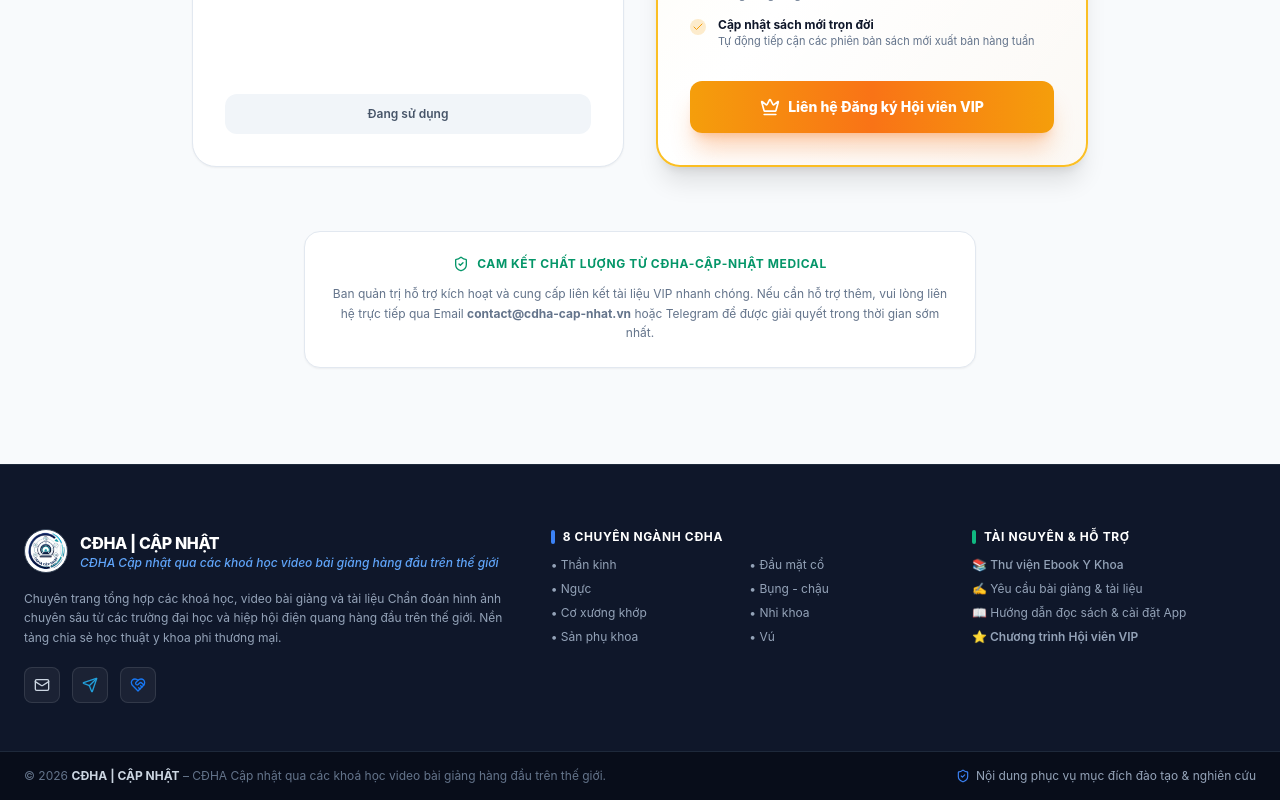
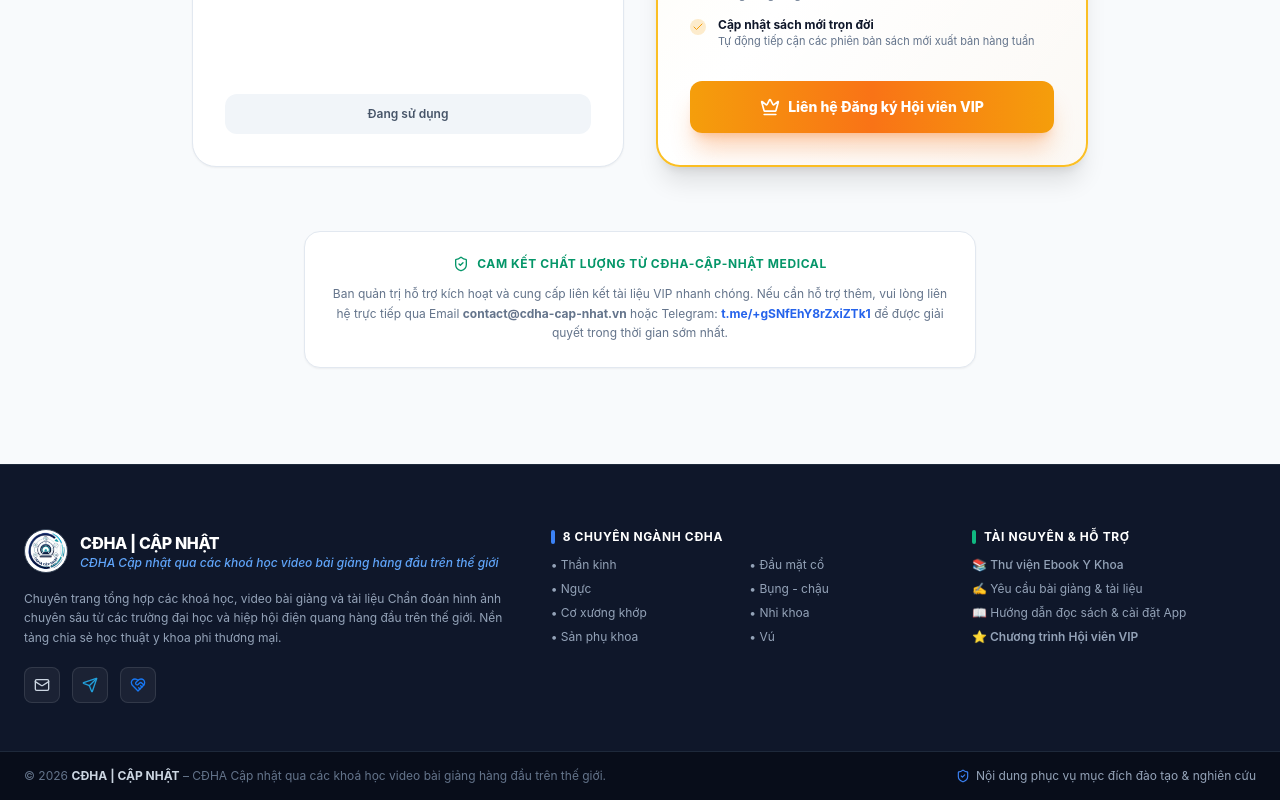
Before and after one commit to cdha-cap-nhat/cdha-cap-nhat, a Next.js app: page /nang-cap-vip in a window 1280 px wide. Shown: the part 917-1717 px from the top of the page. Built offline with nearby package versions, Linux system fonts and the light colour scheme.

Commit message:
Cap nhat link lien ket Telegram moi: https://t.me/+gSNfEhY8rZxiZTk1

```diff
--- a/src/app/admin/page.tsx
+++ b/src/app/admin/page.tsx
@@ -33,7 +33,7 @@ export default function AdminPage() {
     siteName: "CĐHA-Cập-Nhật Medical",
     contactEmail: "contact@cdha-cap-nhat.vn",
     supportHotline: "0988.xxx.xxx",
-    telegram: "@cdhacapnhat",
+    telegram: "https://t.me/+gSNfEhY8rZxiZTk1",
     storageDriveUrl: "https://drive.google.com/drive/folders/cdha-vip",
     maintenanceMode: false,
   });
--- a/src/app/nang-cap-vip/page.tsx
+++ b/src/app/nang-cap-vip/page.tsx
@@ -142,7 +142,7 @@ export default function VipUpgradePage() {
             <ShieldCheck className="w-4 h-4" /> Cam kết chất lượng từ CĐHA-Cập-Nhật Medical
           </div>
           <p className="text-xs text-slate-500 leading-relaxed">
-            Ban quản trị hỗ trợ kích hoạt và cung cấp liên kết tài liệu VIP nhanh chóng. Nếu cần hỗ trợ thêm, vui lòng liên hệ trực tiếp qua Email <strong>contact@cdha-cap-nhat.vn</strong> hoặc Telegram để được giải quyết trong thời gian sớm nhất.
+            Ban quản trị hỗ trợ kích hoạt và cung cấp liên kết tài liệu VIP nhanh chóng. Nếu cần hỗ trợ thêm, vui lòng liên hệ trực tiếp qua Email <strong>contact@cdha-cap-nhat.vn</strong> hoặc Telegram: <a href="https://t.me/+gSNfEhY8rZxiZTk1" target="_blank" rel="noopener noreferrer" className="text-blue-600 font-bold hover:underline">t.me/+gSNfEhY8rZxiZTk1</a> để được giải quyết trong thời gian sớm nhất.
           </p>
         </div>
       </div>
--- a/src/components/Footer.tsx
+++ b/src/components/Footer.tsx
@@ -44,7 +44,7 @@ export default function Footer() {
                 <Mail className="w-4 h-4" />
               </a>
               <a
-                href="https://t.me/cdha_cap_nhat"
+                href="https://t.me/+gSNfEhY8rZxiZTk1"
                 target="_blank"
                 rel="noopener noreferrer"
                 className="w-9 h-9 rounded-lg bg-white/5 border border-white/10 flex items-center justify-center text-[#229ED9] hover:bg-[#229ED9]/20 transition-colors"
```
